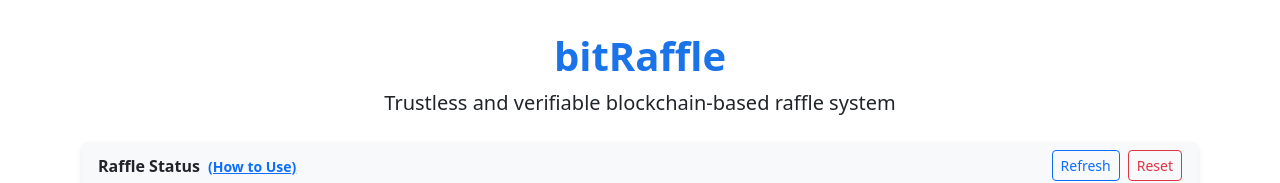
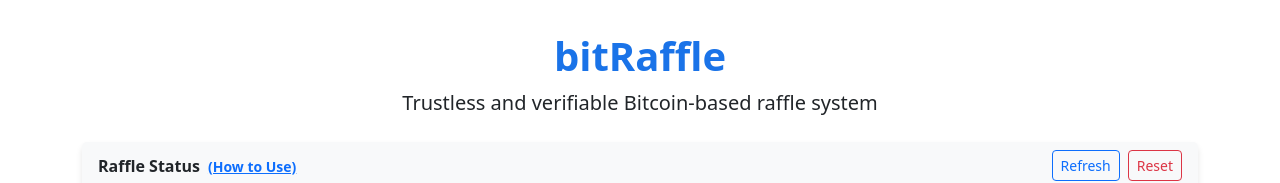
Before and after one commit to eddieoz/bitBingo, a React (Create React App) app in the folder client/: page / in a window 1280 px wide. Shown: the top 183 px of the page. Built offline with nearby package versions, Linux system fonts and the light colour scheme; no server answers.

Commit message:
Update references from "blockchain-based" to "Bitcoin-based" throughout the project for clarity and consistency in describing the raffle system.

```diff
--- a/client/public/index.html
+++ b/client/public/index.html
@@ -7,7 +7,7 @@
     <meta name="theme-color" content="#000000" />
     <meta
       name="description"
-      content="Trustless and verifiable blockchain-based raffle system"
+      content="Trustless and verifiable Bitcoin-based raffle system"
     />
     <link rel="apple-touch-icon" href="%PUBLIC_URL%/logo192.png" />
     <!--
--- a/client/src/App.js
+++ b/client/src/App.js
@@ -116,7 +116,7 @@ function App() {
       <Container>
         <header className="App-header my-4">
           <h1>bitRaffle</h1>
-          <p className="lead">Trustless and verifiable blockchain-based raffle system</p>
+          <p className="lead">Trustless and verifiable Bitcoin-based raffle system</p>
         </header>
 
         <Row className="mb-4">
--- a/package.json
+++ b/package.json
@@ -1,7 +1,7 @@
 {
   "name": "bitraffle",
   "version": "1.0.0",
-  "description": "A trustless, automated, blockchain-based raffle system",
+  "description": "A trustless, automated, Bitcoin-based raffle system",
   "main": "index.js",
   "scripts": {
     "start": "concurrently \"npm run server\" \"npm run client\"",
```
Also changed, not shown: 3 other files (tests, documents, lock files or other folders).
